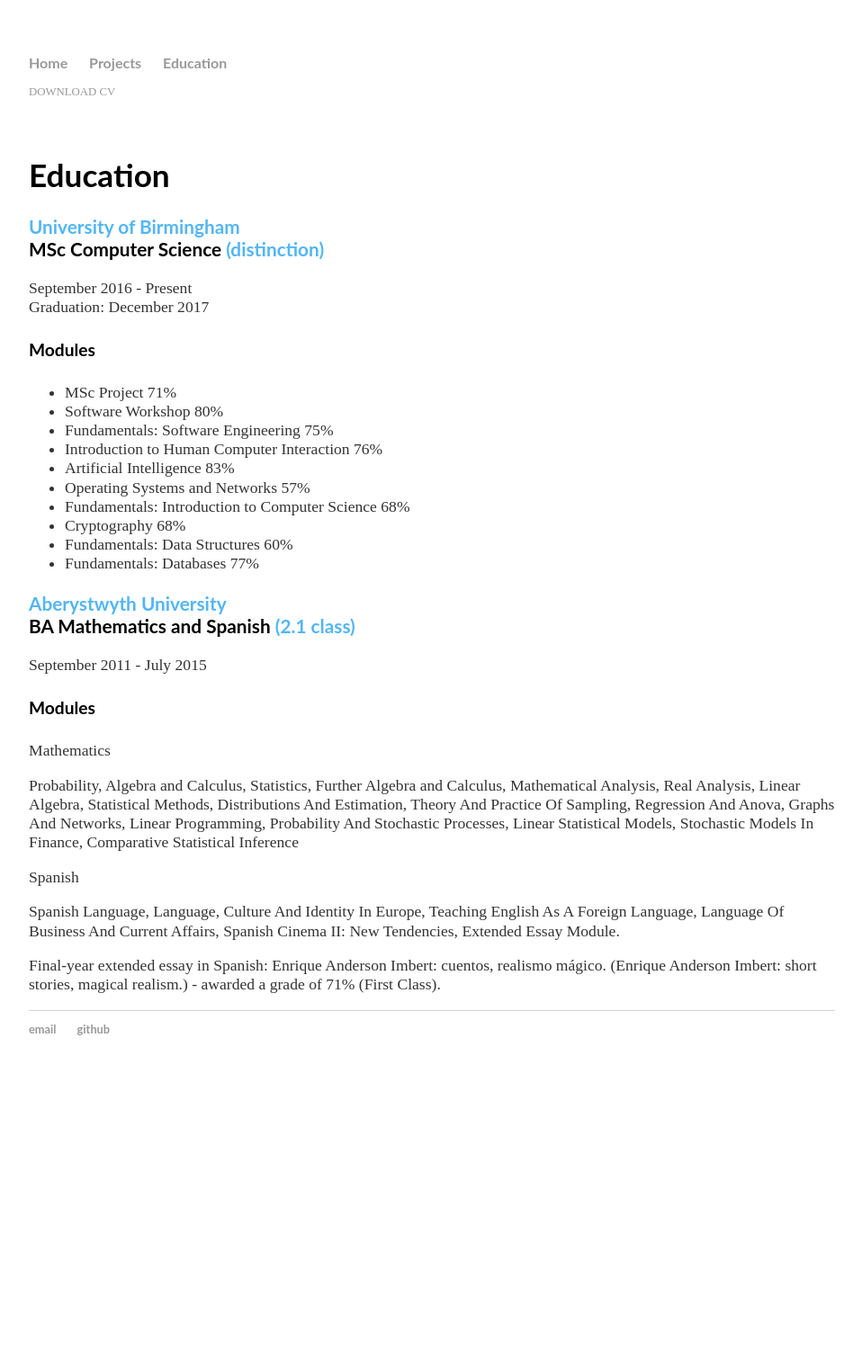
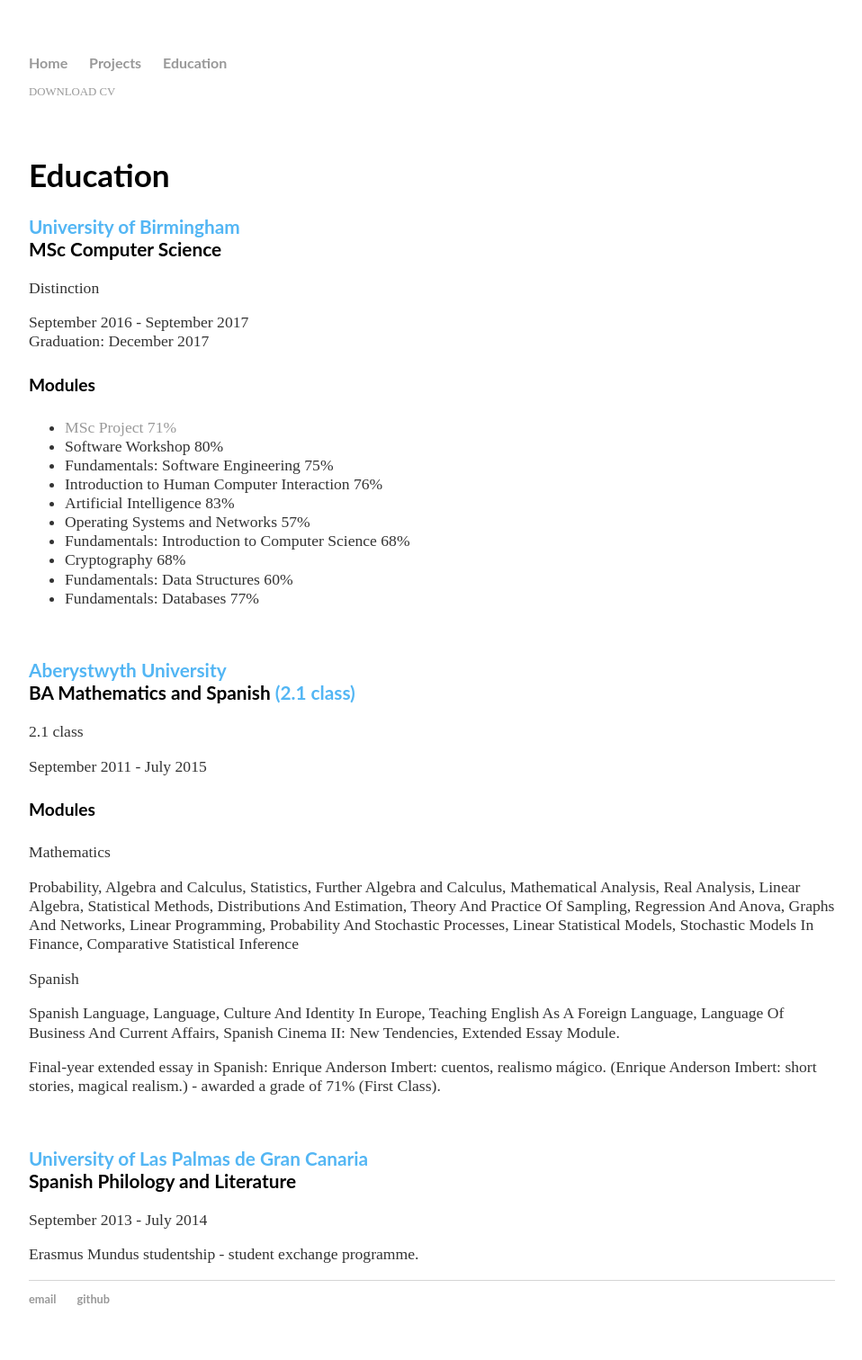
Before and after one commit to sosnovska/Portfolio-old-version, a Jekyll site: the page built from cv/index.html, in a window 1280 px wide. Shown: the whole page at 90% size, without its empty margins (160-1118 px from the left). Built offline with Jekyll 4.4.1, drawn with Linux system fonts in a browser that asks for light colours; before the commit the page ends 1212 px from its top, so only the background shows below that.

Commit message:
links update

```diff
--- a/_layouts/default.html
+++ b/_layouts/default.html
@@ -13,7 +13,7 @@
 <ul>
 <li><a href="/">Home</a></li>
 <li><a href="/projects">Projects</a></li>
-<li><a href="/education">Education</a></li>
+<li><a href="/cv">Education</a></li>
 </ul>
     </nav>
 <div class="container">
--- a/css/main.css
+++ b/css/main.css
@@ -45,7 +45,7 @@
 }
 .wrapper .span.bluesmall { color:#53b6f4; font-family: 'Lato', sans-serif; font-size:1; }
 .box {
-  background-color: #fff;
+  background-color: #fffae8;
   color: #444;
   border-radius: 5px;
   padding: 30px;
--- a/cv/index.html
+++ b/cv/index.html
@@ -8,11 +8,12 @@
 	</div>
     <div class="blurb">
         <h1>Education</h1>
-        <h3><span class="blue">University of Birmingham</span><br>MSc Computer Science <span class="blue">(distinction)</span></h3>
-            <p>September 2016 - Present<br>Graduation: December 2017</p>
+        <h3><span class="blue">University of Birmingham</span><br>MSc Computer Science</h3>
+        <p>Distinction</p>
+            <p>September 2016 - September 2017<br>Graduation: December 2017</p>
             <h4>Modules</h4>
             <ul>
-            	<li>MSc Project 71%</li>
+            	<li><a href="/projects/othello.html">MSc Project 71%</a></li>
 
             	<li>Software Workshop 80%</li>
 
@@ -33,8 +34,9 @@
 				<li>Fundamentals: Databases 77%</li>
 
 			</ul>
-
+<br>
         <h3><span class="blue">Aberystwyth University</span><br>BA Mathematics and Spanish <span class="blue">(2.1 class)</span></h3>
+            <p>2.1 class</p>
             <p>September 2011 - July 2015</p>
             <h4>Modules</h4>
 
@@ -49,5 +51,10 @@
 					<p>
 					Final-year extended essay in Spanish: Enrique Anderson Imbert: cuentos, realismo mágico. (Enrique Anderson Imbert: short stories, magical realism.) - awarded a grade of 71% (First Class).</p>
 
+<br>
+<h3><span class="blue">University of Las Palmas de Gran Canaria</span><br>Spanish Philology and Literature</h3>
+            <p>September 2013 - July 2014</p>
+            <p>Erasmus Mundus studentship - student exchange programme.</p>
+
 
     </div>
--- a/index.html
+++ b/index.html
@@ -6,5 +6,5 @@
     <div class="blurb">
         <h1>Welcome to my personal page.</h1>
             <p>My name is Malgorzata Sosnowska. I am a graduate of MSc Computer Science at University of Birmingham. </p>
-            <p>Take a look at my <a href="/cv">CV</a>, my <a href="https://www.linkedin.com/in/sosnowska">LinkedIn</a> profile and feel free to <a href="mailto:msosnowska0@gmail.com">contact</a> me.</p>
+            <p>Take a look at my <a href="/cv/CV.pdf">CV</a>, my <a href="https://www.linkedin.com/in/sosnowska">LinkedIn</a> profile and feel free to <a href="mailto:msosnowska0@gmail.com">contact</a> me.</p>
     </div>
```
